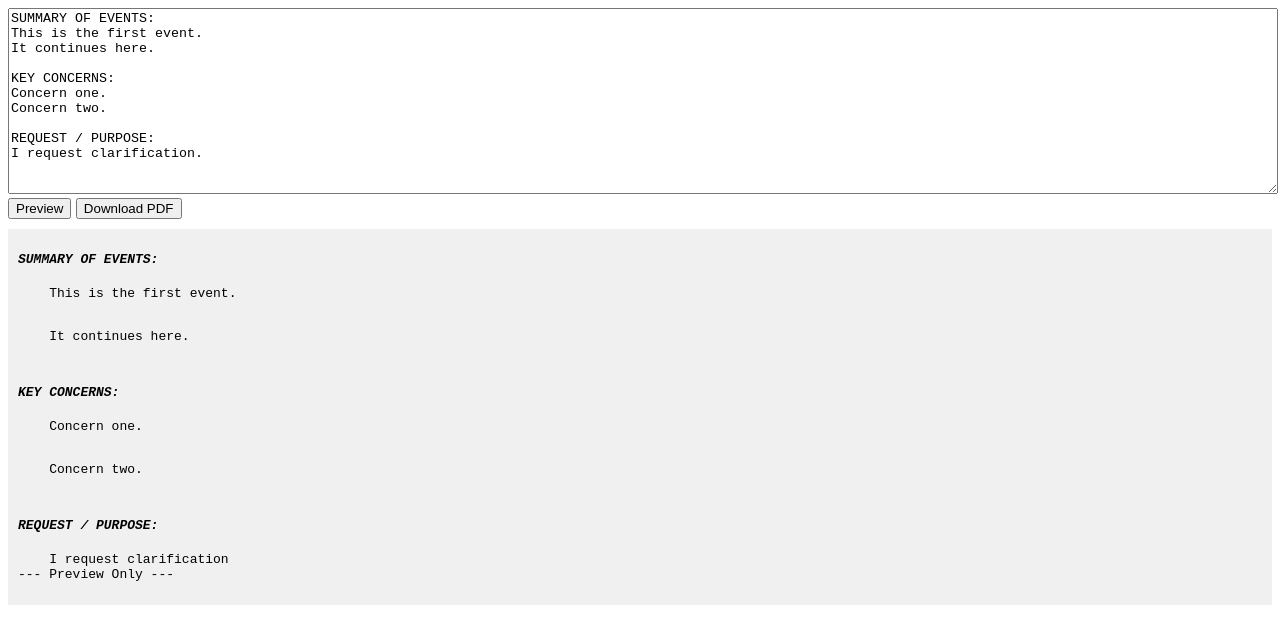
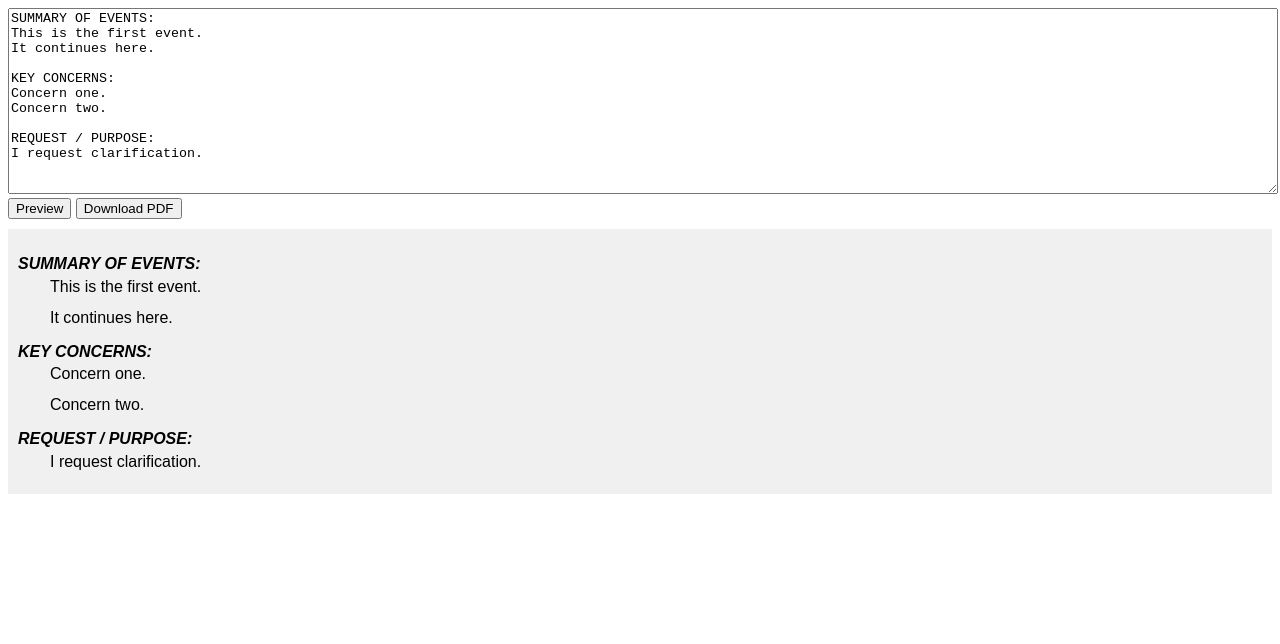
Before and after one commit to OrganizedThoughts/legalstatementtool, a website: page index.html in a window 1280 px wide. Both pictures are taken after a click on the button "Preview". Drawn offline with nearby package versions, Linux system fonts and the light colour scheme.

Commit message:
Update index.html

```diff
--- a/index.html
+++ b/index.html
@@ -10,19 +10,17 @@
     background: #f0f0f0;
     padding: 10px;
     margin-top: 10px;
-    white-space: pre-wrap; /* preserve line breaks */
-    font-family: monospace;
+    white-space: normal; /* allow text-indent to work */
   }
   .heading {
     font-weight: bold;
     font-style: italic;
-    display: block;
     margin-top: 1em;
     margin-bottom: 0.3em;
   }
   .paragraph {
-    display: block;
-    margin-bottom: 1em;
+    text-indent: 2em;  /* proper paragraph indentation */
+    margin-bottom: 0.8em; /* spacing between sentences */
   }
 </style>
 </head>
@@ -51,25 +49,26 @@ function showPreview() {
   const rawText = document.getElementById("text").value;
   const headings = ["SUMMARY OF EVENTS:", "KEY CONCERNS:", "REQUEST / PURPOSE:"];
 
+  // Split text into paragraphs by double line breaks
   const paragraphs = rawText.split(/\n\n/).filter(p => p.trim() !== "");
+
   let html = "";
 
   paragraphs.forEach(paragraph => {
     const lines = paragraph.split("\n").filter(l => l.trim() !== "");
-    lines.forEach((line, index) => {
-      if (headings.includes(line)) {
-        html += `<span class="heading">${line}</span>\n`;
+    lines.forEach(line => {
+      if(headings.includes(line)) {
+        html += `<div class="heading">${line}</div>`;
       } else {
-        // Indent by 4 spaces for each paragraph line
-        html += `<span class="paragraph">&nbsp;&nbsp;&nbsp;&nbsp;${line}</span>\n`;
+        html += `<div class="paragraph">${line}</div>`;
       }
     });
   });
 
-  // Limit preview to 500 characters
+  // Limit preview to 500 characters without breaking HTML tags
   let previewText = html;
-  if (previewText.length > 500) {
-    previewText = previewText.substring(0, 500) + "\n--- Preview Only ---";
+  if(previewText.length > 500) {
+    previewText = previewText.substring(0, 500) + "<div>--- Preview Only ---</div>";
   }
 
   document.getElementById("preview").innerHTML = previewText;
@@ -77,7 +76,7 @@ function showPreview() {
 }
 
 function downloadPDF() {
-  if (!window.finalText) { alert("Generate preview first"); return; }
+  if(!window.finalText) { alert("Generate preview first"); return; }
   const { jsPDF } = window.jspdf;
   const doc = new jsPDF();
   let y = 20;
@@ -88,11 +87,11 @@ function downloadPDF() {
     lines.forEach(line => {
       const isHeading = headings.includes(line);
       doc.setFont("helvetica", isHeading ? "bolditalic" : "normal");
-      const x = isHeading ? 20 : 30; // indent normal lines
+      const x = isHeading ? 20 : 30; // indent paragraphs under headings
       doc.text(line, x, y);
       y += 10; // line spacing
     });
-    y += 5; // extra spacing between paragraphs
+    y += 5; // extra space between paragraphs
   });
 
   doc.save("statement.pdf");
```
